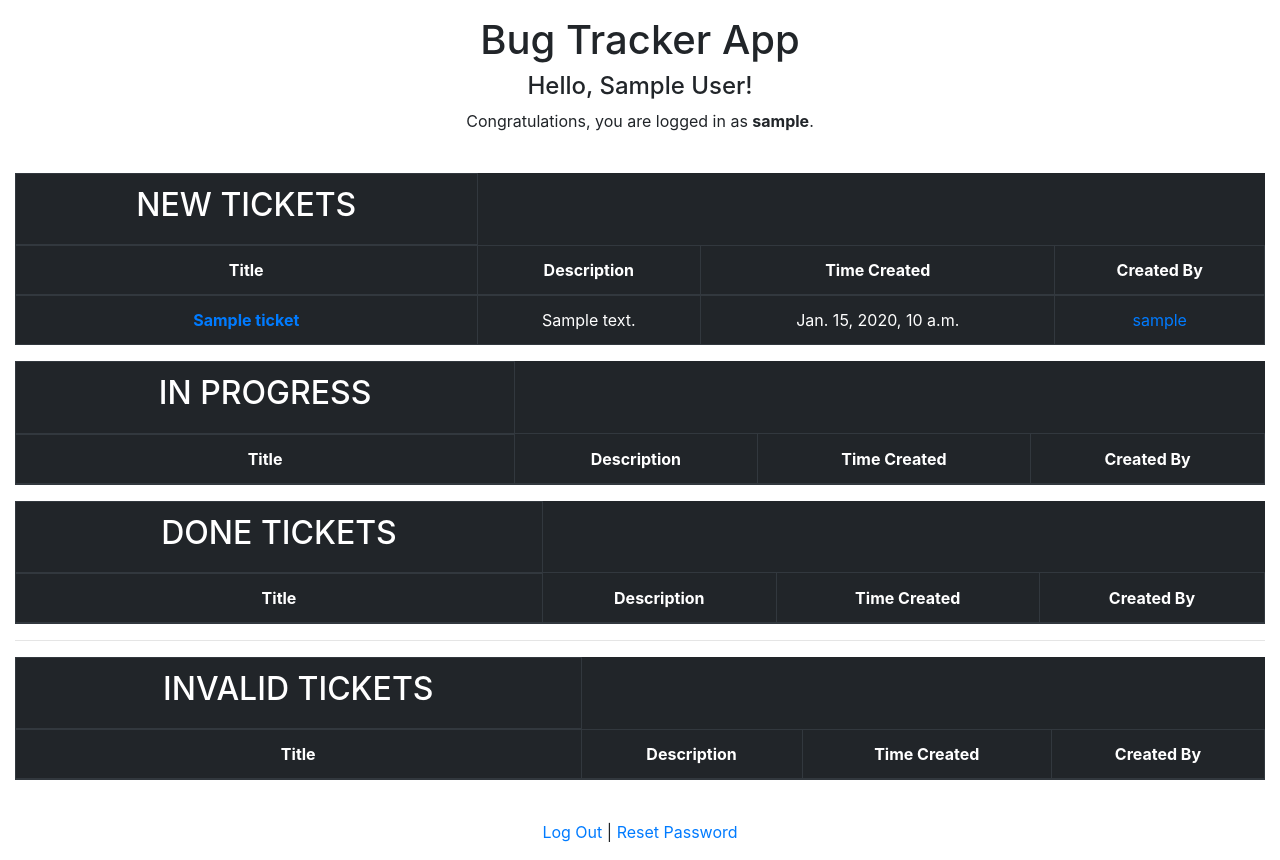
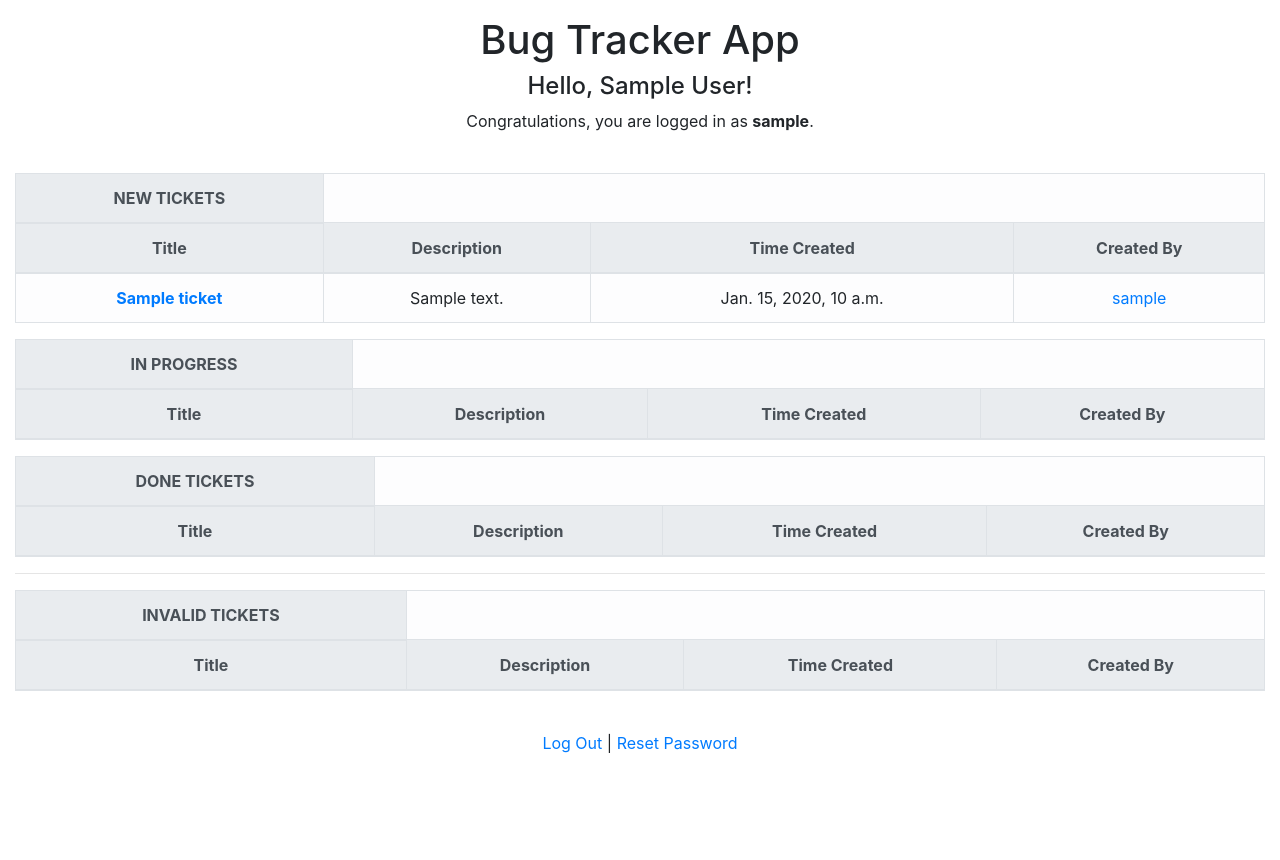
Before and after one commit to josephdubon/django-bugtracker, a Django app: page / in a window 1280 px wide. Shown: the part 48-908 px from the top of the page. After the commit the page ends 801 px from the top, so only its background shows below. Run offline with Django 3.2, Linux system fonts and the light colour scheme; a user stored in the database is signed in; tables that the repository leaves empty hold one stand-in row (values such as "Sample post"); lists and menus that the app fills with data are empty; some libraries are stand-ins or nearby versions.

Commit message:
Removed H2 from table headings

```diff
--- a/templates/home.html
+++ b/templates/home.html
@@ -7,11 +7,11 @@
         <p>Congratulations, you are logged in as <strong>{{ user.username }}</strong>.</p>
         <br/>
         {#    START NEW TICKETS HERE    #}
-        <table class="table table-bordered table-hover table-dark">
-            <thead>
+        <table class="table table-bordered table-hover table-light">
+            <thead class="thead-light">
             <tr>
                 <th>
-                    <h2>NEW TICKETS</h2>
+                    NEW TICKETS
                 </th>
             <tr>
                 <th scope="col">Title</th>
@@ -35,11 +35,11 @@
         </table>
         {#    END NEW TICKETS HERE    #}
         {#    START IN PROGRESS TICKETS HERE    #}
-        <table class="table table-bordered table-hover table-dark">
-            <thead>
+        <table class="table table-bordered table-hover table-light">
+            <thead class="thead-light">
             <tr>
                 <th>
-                    <h2>IN PROGRESS</h2>
+                    IN PROGRESS
                 </th>
             <tr>
                 <th scope="col">Title</th>
@@ -63,10 +63,10 @@
         </table>
         {#    END IN PROGRESS TICKETS HERE    #}
         {#    START DONE TICKETS HERE      #}
-        <table class="table table-bordered table-hover table-dark">
-            <thead>
+        <table class="table table-bordered table-hover table-light">
+            <thead class="thead-light">
             <th>
-                <h2>DONE TICKETS</h2>
+                DONE TICKETS
             </th>
             <tr>
                 <th scope="col">Title</th>
@@ -91,11 +91,11 @@
         {#    END DONE TICKETS HERE    #}
         <hr>
         {#    START INVALID TICKETS HERE      #}
-        <table class="table table-bordered table-hover table-dark">
-            <thead>
+        <table class="table table-bordered table-hover table-light">
+            <thead class="thead-light">
             <tr>
                 <th>
-                    <h2>INVALID TICKETS</h2>
+                    INVALID TICKETS
                 </th>
             <tr>
                 <th scope="col">Title</th>
```
